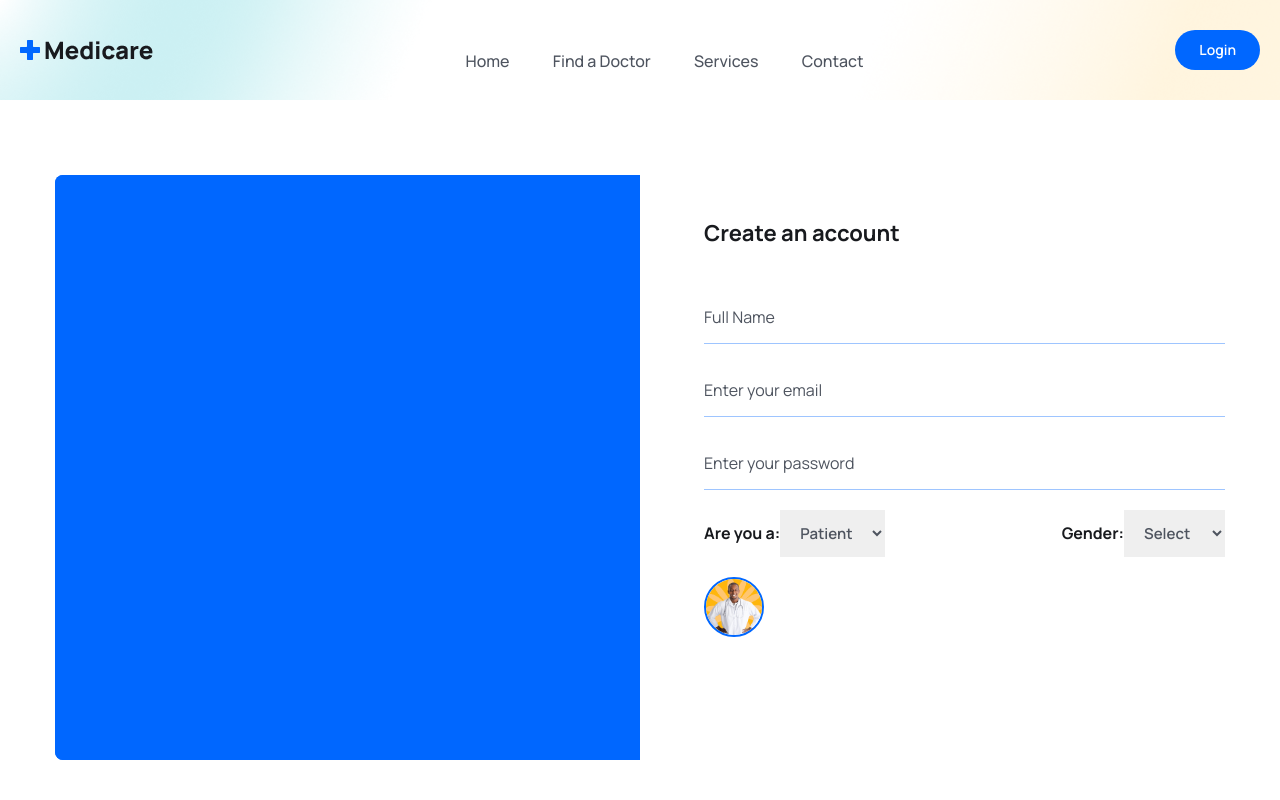
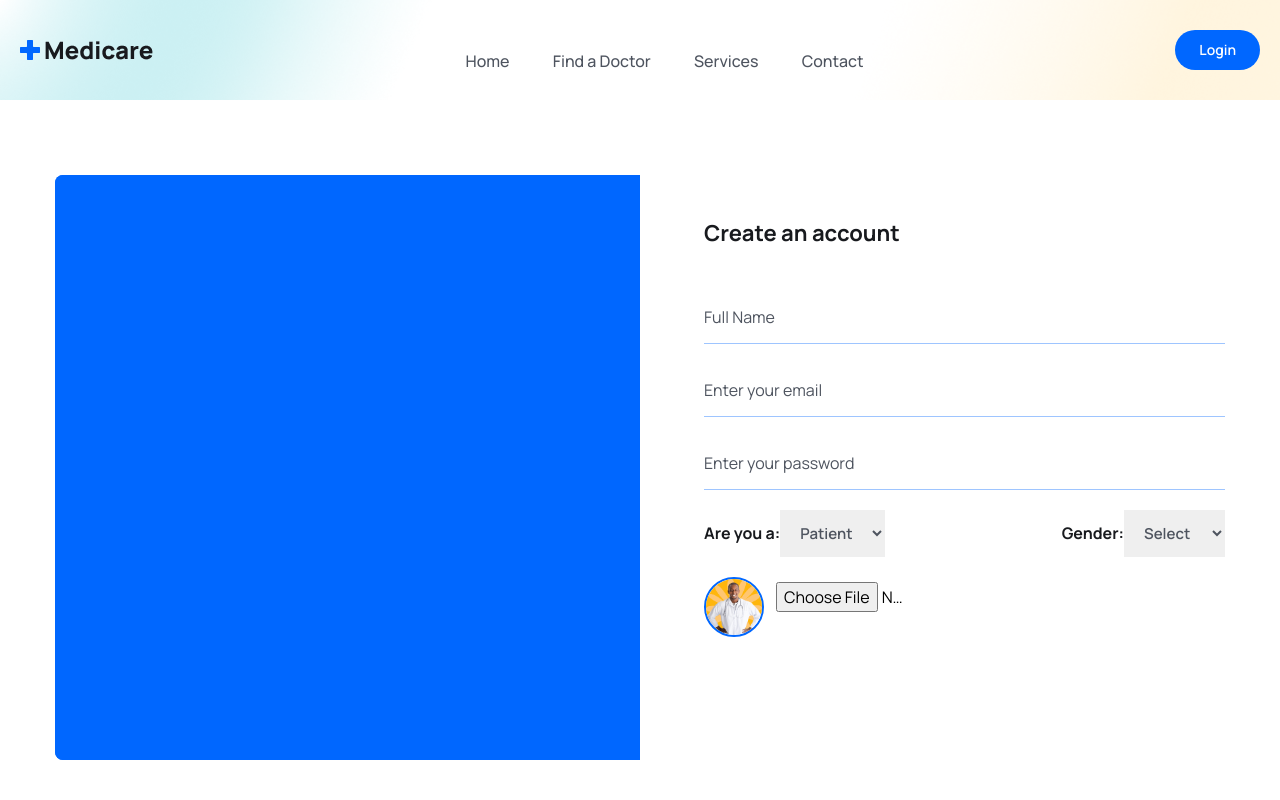
Before and after one commit to Isurulak1/Doctor_apoiment_bookingapp, a React (Vite) app in the folder frontend/: page /register in a window 1280 px wide. Shown: the top 800 px of the page. Built offline with nearby package versions, Linux system fonts and the light colour scheme.

Commit message:
Update Signup.jsx

```diff
--- a/frontend/src/pages/Signup.jsx
+++ b/frontend/src/pages/Signup.jsx
@@ -76,6 +76,9 @@ const SignUp = () => {
                 <figure className='w-[60px] h-[60px] rounded-full border-2 border-solid border-primaryColor flex items-center justify-center'>
                   <img src={avatar} alt="" className='w-full rounded-full'/>
                 </figure>
+                <div className='relative w-[130px] h-[50px]'>
+                  <input type="file" name="photo" id="customFile" accept='.jpg, .png' className='absoluted top-0 left-0 w-full h-full  cursor-pointer' />
+                </div>
               </div>
             </form>
           </div>
```
